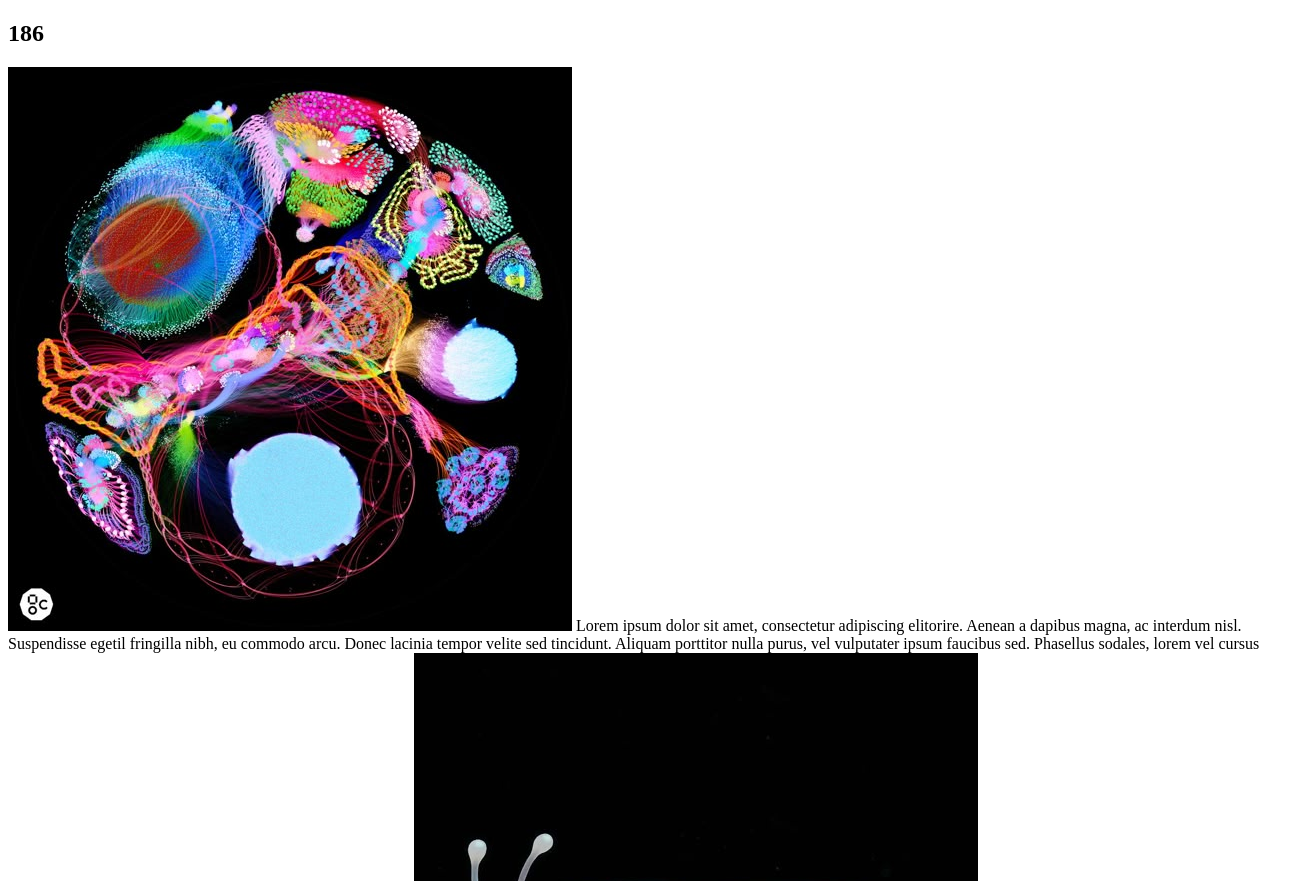
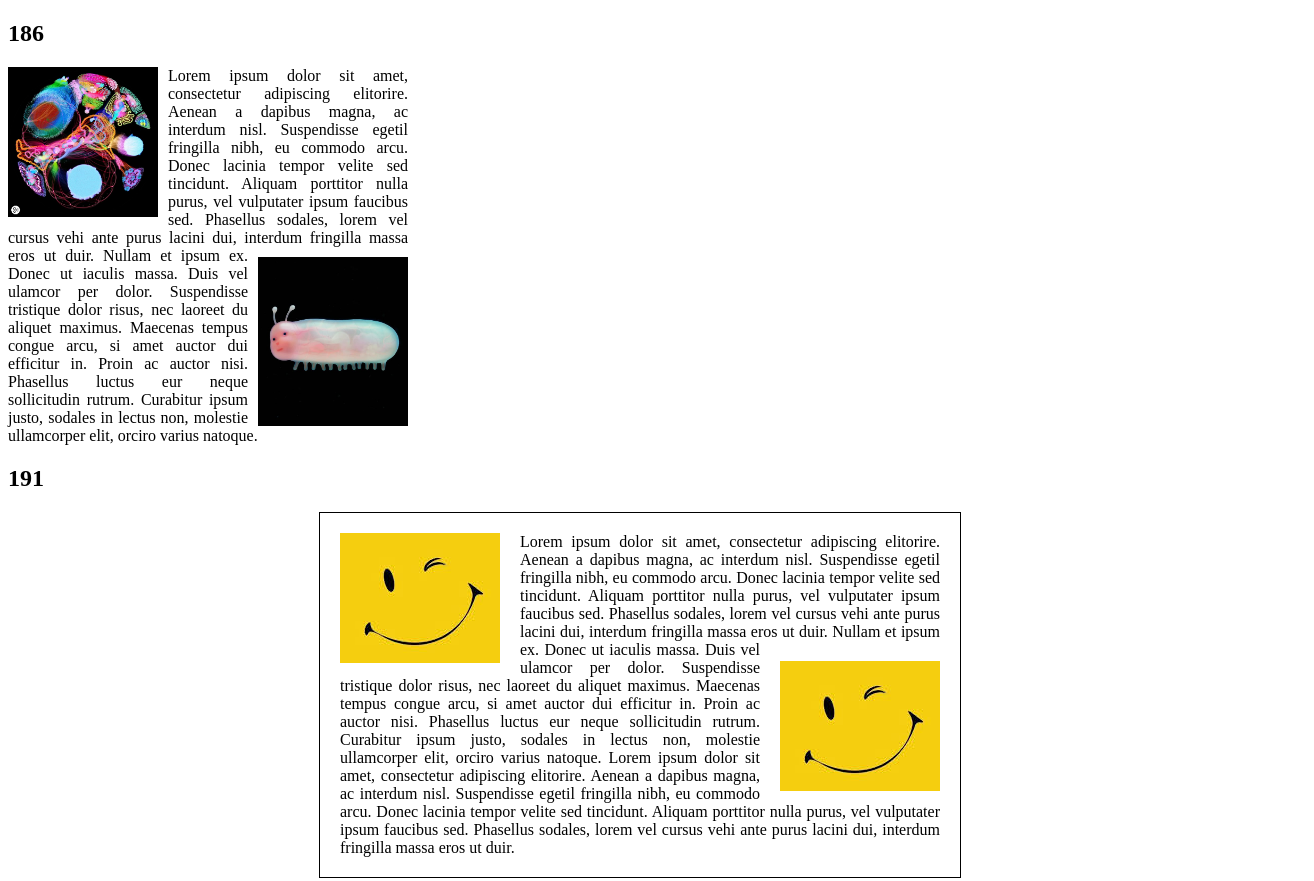
Before and after one commit to pqrad1se/css-html.base, a plain HTML site: page Флоаты 186-202/186-202.html in a window 1280 px wide. Shown: the top 881 px of the page, 1314 px wide, since content can reach past the window. Drawn offline with Linux system fonts and the light colour scheme.

Commit message:
Флоаты

```diff
--- a/Флоаты 186-202/186-202.html
+++ b/Флоаты 186-202/186-202.html
@@ -2,7 +2,7 @@
 <html>
 
 <head>
-    <link rel="stylesheet" href="186-202s.css">
+    <link rel="stylesheet" href="186-202.css">
     <meta charset="utf-8">
     <title>This is the title</title>
 </head>
```
